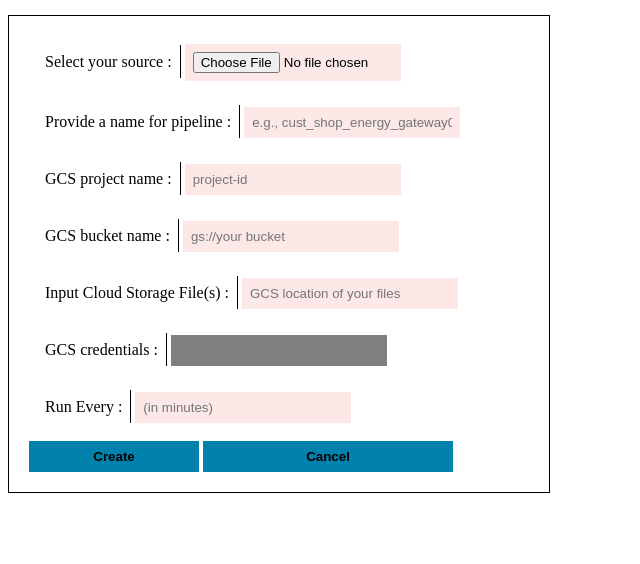
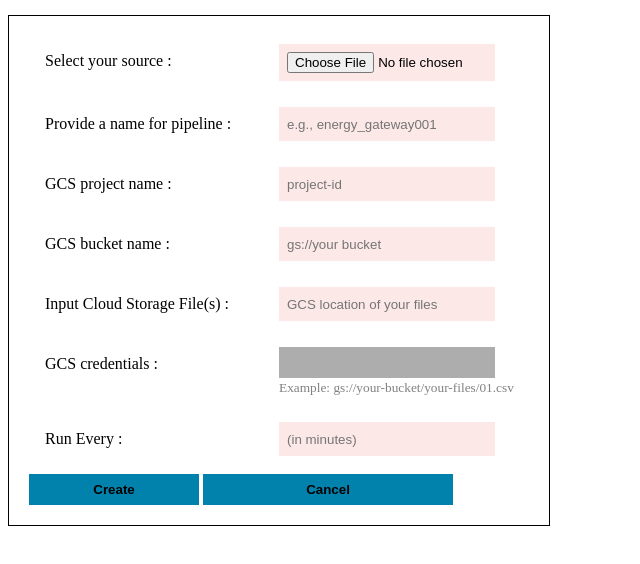
Before and after one commit to Narmadhu/form-validate, a plain HTML site: page index.html in a window 1280 px wide. Shown: the part 44-608 px from the top of the page, without its empty margins (0-640 px from the left). Drawn offline with Linux system fonts and the light colour scheme.

Commit message:
added form validation

```diff
--- a/index.html
+++ b/index.html
@@ -6,43 +6,49 @@
     <link rel="stylesheet" href="style.css">
     <title>Form</title>
 </head>
-<body>
+<body onload='document.form.input.focus()'>
   <header>
       <h3>Form</h3>
   </header>
   <main>
-      <form class="form" >
+      <form class="form" name="form" >
         <div class="input-field" >
           <span>Select your source :</span>
-          <input type="file" name="" id=""  >
+          <!-- <input type="text" className="invisible-input" />
+            <input type="file" accept="image/*" className="file-input" multiple  ></input>
+            <h5 className="file-heading">Drop your file</h5> -->
+          <input type="file" name="" id="source" required  >
         </div>
         <div class="input-field" >
-          <span>Provide a name for pipeline :</span>
-          <input type="text" placeholder="e.g., cust_shop_energy_gateway001" >
+          <span class="pipe">Provide a name for pipeline :</span>
+          <input type="text" placeholder="e.g., energy_gateway001" id="pipeline-name" name="input" >
         </div>
         <div class="input-field" >
           <span>GCS project name :</span>
-          <input type="text" placeholder="project-id">
+          <input type="text" placeholder="project-id" id="project-name" name="input" >
         </div>
         <div class="input-field" >
           <span>GCS bucket name :</span>
-          <input type="text" placeholder="gs://your bucket">
+          <input type="text" placeholder="gs://your bucket" id="bucket-name" name="input"  >
         </div>
         <div class="input-field" >
           <span>Input Cloud Storage File(s) :</span>
-          <input type="url" name="" id="" placeholder="GCS location of your files">
+          <input type="url" name="" id="file" placeholder="GCS location of your files" name="input" >
         </div>
         <div class="input-field" >
           <span>GCS credentials :</span>
-          <input type="text" class="grey" >
+          <div>
+          <input type="text" class="grey" id="credentials" name="input" >
+           <small>Example: gs://your-bucket/your-files/01.csv</small>
+          </div>
         </div>
-        <div class="input-field" >
+        <div class="input-field"  >
           <span>Run Every :</span>
-          <input type="text" name="" id="" placeholder="(in minutes)">
+          <input type="number" name="" id="time" placeholder="(in minutes)"  >
         </div>
         <div class="buttons" >
-            <button>Create</button>
-            <button>Cancel</button>
+            <input class="button" type="submit" value="Create"  onclick="CheckPassword(document.form.input)" >
+            <input class="button" type="button" value="Cancel" >
         </div>
     </form>
   </main>
--- a/script.js
+++ b/script.js
@@ -0,0 +1,14 @@
+function CheckPassword(inputtxt)
+{
+let inputValue = /^[A-Za-z0-9 ]+.{5,}$/
+if(inputtxt.value.match(inputValue))
+{
+alert("Valid Input")
+return true;
+}
+else
+{
+alert("Form should contain minimum 5 characters, no special characters are allowed, cannot start with '+','_','-'  ")
+return false;
+}
+}
--- a/style.css
+++ b/style.css
@@ -8,9 +8,11 @@
 .input-field {
   margin-bottom: 10px;
   padding: 8px;
+  display: grid;
+  grid-template-columns: repeat(2, 1fr);
 }
+
 .input-field span {
-  border-right: 1px solid black;
   padding: 8px;
 }
 .input-field input {
@@ -20,13 +22,17 @@
   padding: 8px;
   width: 200px;
 }
+
+.input-field small {
+  color: gray;
+}
 .input-field .grey {
-  background-color: gray;
+  background-color: rgb(173, 173, 173);
 }
 .buttons {
   width: 100%;
 }
-.buttons button {
+.buttons .button {
   background-color: rgb(0, 130, 173);
   padding: 8px;
   border: none;
@@ -34,6 +40,22 @@
   font-weight: 700;
   width: 170px;
 }
-.buttons button:last-child {
+.buttons .button:last-child {
   width: 250px;
 }
+
+/* form {
+  position: relative;
+}
+.invisible-input {
+  position: absolute;
+  display: none;
+}
+
+.file-heading {
+  position: absolute;
+  top: 3px;
+  left: 50px;
+  font-size: larger;
+  font-weight: 500;
+} */
```
